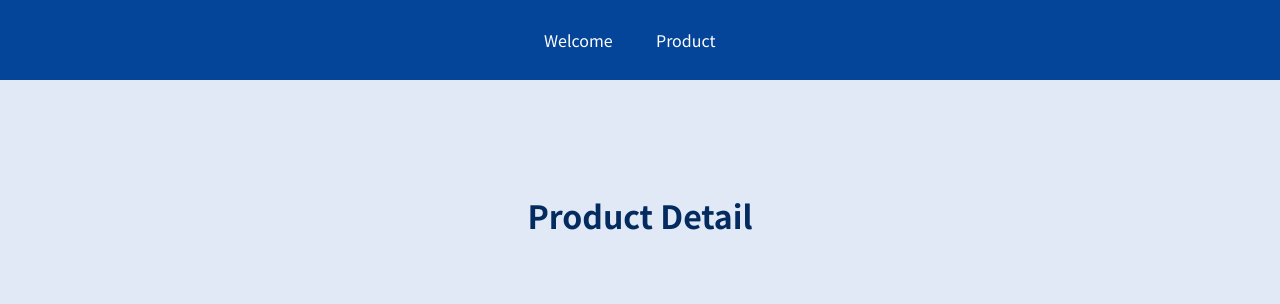
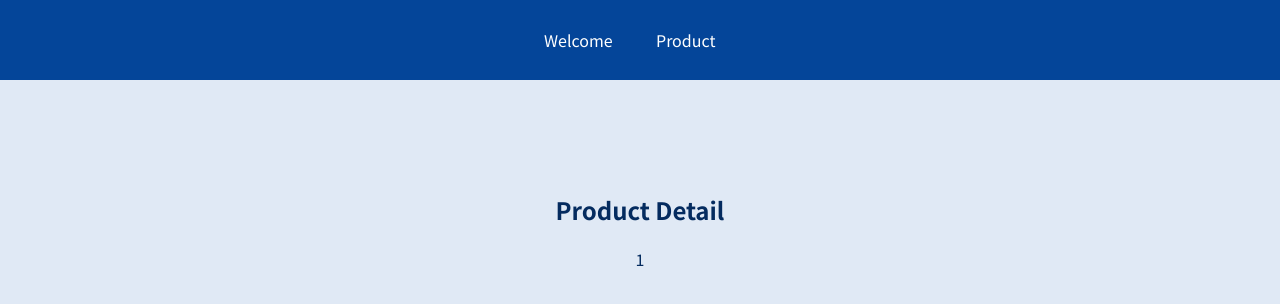
Before and after one commit to Irakarama-Laurent123/React-SPA, a React (Create React App) app: page /product-detail/1 in a window 1280 px wide. Shown: the top 304 px of the page. Built offline with nearby package versions, Linux system fonts and the light colour scheme.

Commit message:
Extracted Route params

```diff
--- a/src/pages/ProductDetail.js
+++ b/src/pages/ProductDetail.js
@@ -1,10 +1,16 @@
 import React from 'react'
+import {useParams} from 'react-router-dom'
 
 function ProductDetail() {
+  const params = useParams()
+
+  console.log(params.productId)
+
   return (
-    <div>
+    <section>
       <h1>Product Detail</h1>
-    </div>
+      <p>{params.productId}</p>
+    </section>
   )
 }
 
```
Also changed, not shown: 1 other file (tests, documents, lock files or other folders).
